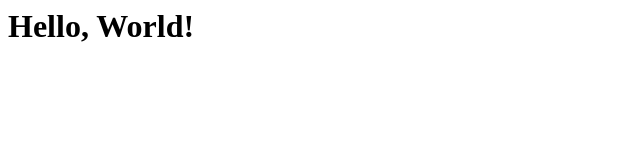
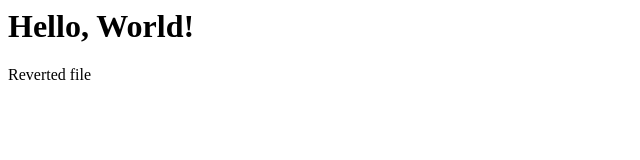
Before and after one commit to valeninarkh/hello-world, a plain HTML site: page index.html in a window 1280 px wide. Shown: the full height of the page, 0-640 px from the left. Drawn offline with Linux system fonts and the light colour scheme.

Commit message:
Revert file
Revert file

```diff
--- a/index.html
+++ b/index.html
@@ -3,5 +3,6 @@
 	</head>
 	<body>
 		<h1>Hello, World!</h1>
+		<p>Reverted file</p>
 	</body>
 </html>
```
